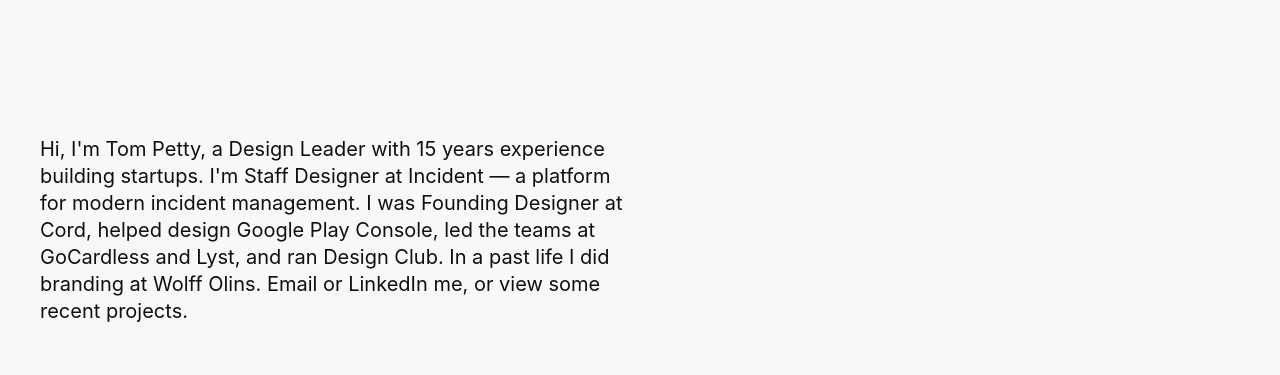
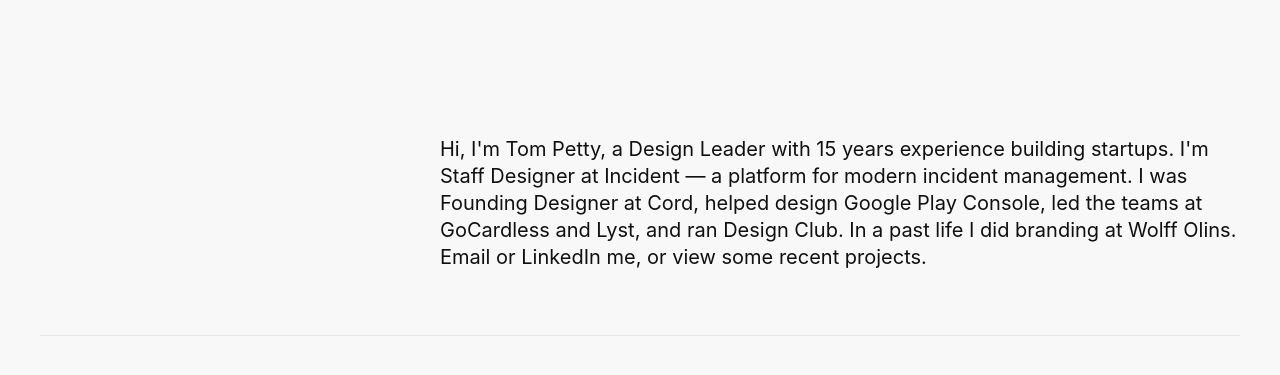
Before and after one commit to anothertompetty/tom-pe, a React (Vite) app: page / in a window 1280 px wide. Shown: the top 375 px of the page. Built offline with nearby package versions, Linux system fonts and the light colour scheme.

Commit message:
updating header layout

```diff
--- a/src/App.css
+++ b/src/App.css
@@ -90,7 +90,7 @@
 h1 {
   font-size: var(--text-base);
   line-height: var(--line-height-base);
-  max-width: 600px;
+  width: 100%;
   margin: 0;
 }
 
@@ -225,3 +225,25 @@
     padding-top: calc(var(--space-lg) * 3);
   }
 }
+
+/* Text Column */
+.project-text,
+.header-text {
+  max-width: 368px;
+  position: sticky;
+  top: var(--space-md);
+  height: fit-content;
+  align-self: start;
+}
+
+.header-text {
+  max-width: none
+}
+
+.project-text h2 {
+  margin-bottom: var(--space-sm);
+}
+
+.project-text p {
+  margin-bottom: 0;
+}
--- a/src/App.jsx
+++ b/src/App.jsx
@@ -186,9 +186,14 @@
 
   return (
     <div className="app">
-      <h1>Hi, I'm Tom Petty, a Design Leader with 15 years experience building startups.
+      <div className="project-content">
+        <div className="header-text"></div>
+        <div className="header-text">
+          <h1>Hi, I'm Tom Petty, a Design Leader with 15 years experience building startups.
 I'm Staff Designer at Incident — a platform for modern incident management. I was Founding Designer at Cord, helped design Google Play Console, led the teams at GoCardless and Lyst, and ran Design Club. In a past life I did branding at Wolff Olins.
 Email or LinkedIn me, or view some recent projects.</h1>
+        </div>
+      </div>
       <hr className="section-divider" />
       {projects.map((project, index) => (
         <React.Fragment key={index}>
```
